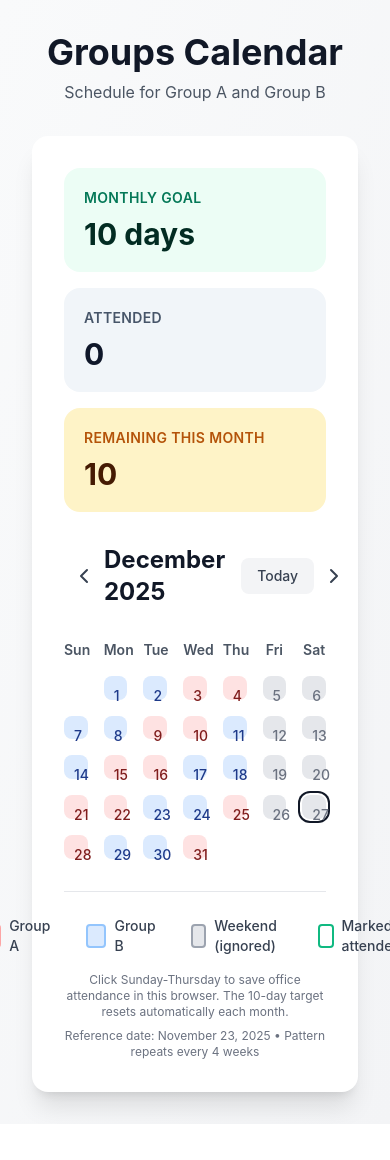
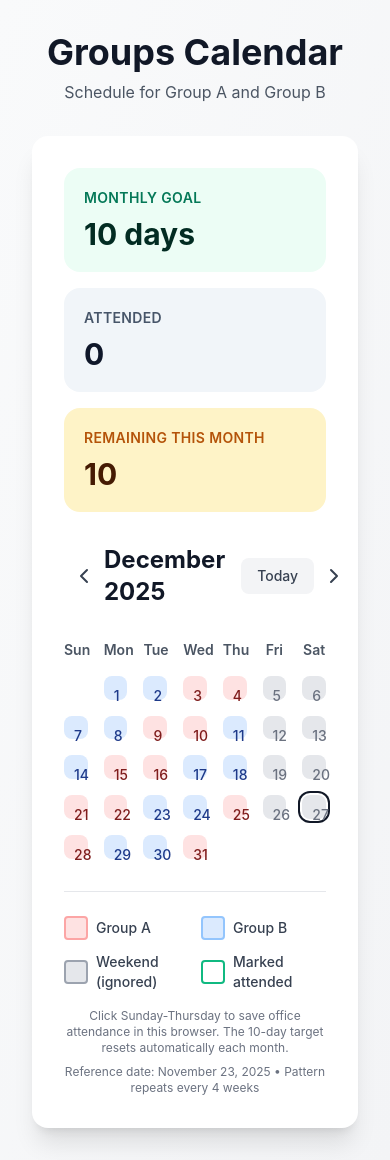
Before and after one commit to ahmedmoh1234/groups-calendar, a React (Vite) app: page / in a window 390 px wide. Before the commit the page ends 1124 px from the top, so only its background shows below. Built offline with nearby package versions, Linux system fonts and the light colour scheme.

Commit message:
Fixed legend overflow on mobile devices

```diff
--- a/src/react-app/pages/Home.tsx
+++ b/src/react-app/pages/Home.tsx
@@ -319,27 +319,27 @@ export default function HomePage() {
 
           {/* Legend */}
           <div className="mt-8 pt-6 border-t border-gray-200">
-            <div className="flex items-center justify-center gap-8">
-              <div className="flex items-center gap-2">
-                <div className="w-6 h-6 bg-red-100 rounded border-2 border-red-300" />
+            <div className="grid grid-cols-2 gap-3 sm:flex sm:flex-wrap sm:items-center sm:justify-center sm:gap-6">
+              <div className="flex min-w-0 items-center gap-2">
+                <div className="h-6 w-6 shrink-0 rounded border-2 border-red-300 bg-red-100" />
                 <span className="text-sm font-medium text-gray-700">
                   Group A
                 </span>
               </div>
-              <div className="flex items-center gap-2">
-                <div className="w-6 h-6 bg-blue-100 rounded border-2 border-blue-300" />
+              <div className="flex min-w-0 items-center gap-2">
+                <div className="h-6 w-6 shrink-0 rounded border-2 border-blue-300 bg-blue-100" />
                 <span className="text-sm font-medium text-gray-700">
                   Group B
                 </span>
               </div>
-              <div className="flex items-center gap-2">
-                <div className="w-6 h-6 bg-gray-200 rounded border-2 border-gray-400" />
+              <div className="flex min-w-0 items-center gap-2">
+                <div className="h-6 w-6 shrink-0 rounded border-2 border-gray-400 bg-gray-200" />
                 <span className="text-sm font-medium text-gray-700">
                   Weekend (ignored)
                 </span>
               </div>
-              <div className="flex items-center gap-2">
-                <div className="w-6 h-6 bg-white rounded border-2 border-emerald-500" />
+              <div className="flex min-w-0 items-center gap-2">
+                <div className="h-6 w-6 shrink-0 rounded border-2 border-emerald-500 bg-white" />
                 <span className="text-sm font-medium text-gray-700">
                   Marked attended
                 </span>
```
